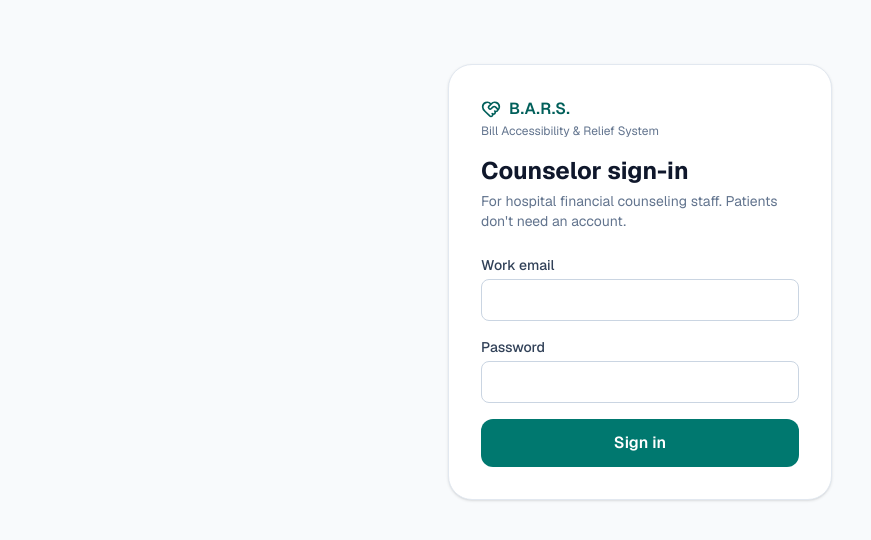
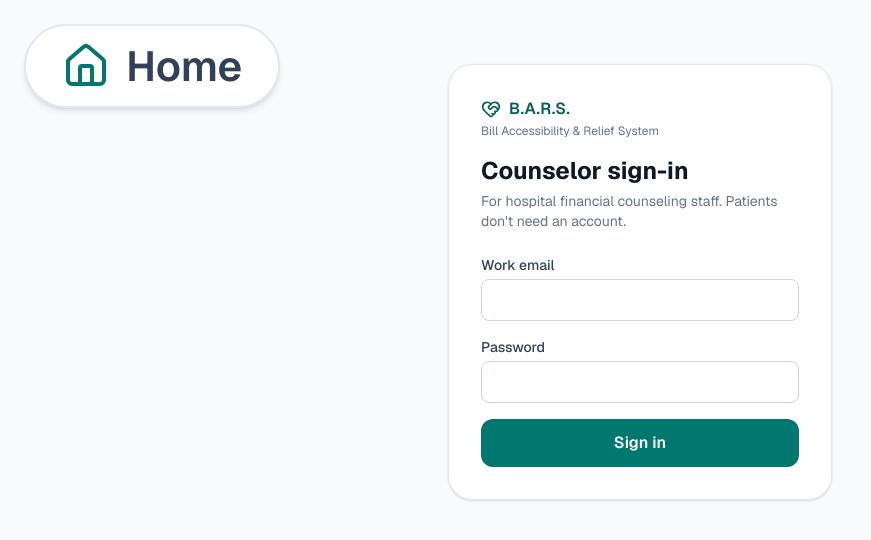
Before and after one commit to Reyansh-Official/B.A.R.S, a Next.js app: page /login in a window 1280 px wide. Shown: the top 540 px of the page, without its empty margins (0-871 px from the left). Built offline with nearby package versions, Linux system fonts and the light colour scheme; no server answers.

Commit message:
Add Home button to every page

```diff
--- a/src/app/layout.tsx
+++ b/src/app/layout.tsx
@@ -1,5 +1,6 @@
 import type { Metadata } from "next";
 import { Geist, Geist_Mono } from "next/font/google";
+import HomeButton from "@/components/HomeButton";
 import "./globals.css";
 
 const geistSans = Geist({
@@ -23,7 +24,10 @@ export default function RootLayout({ children }: LayoutProps<"/">) {
       lang="en"
       className={`${geistSans.variable} ${geistMono.variable} h-full antialiased`}
     >
-      <body className="min-h-full flex flex-col bg-slate-50 text-slate-900">{children}</body>
+      <body className="min-h-full flex flex-col bg-slate-50 text-slate-900">
+        <HomeButton />
+        {children}
+      </body>
     </html>
   );
 }
--- /dev/null
+++ b/src/components/HomeButton.tsx
@@ -0,0 +1,24 @@
+"use client";
+
+import { House } from "lucide-react";
+import Link from "next/link";
+import { usePathname } from "next/navigation";
+
+// On every page but home, top-left. Floats in the margin on wide screens except staff pages, whose wide headers it would cover.
+export default function HomeButton() {
+  const path = usePathname();
+  if (path === "/") return null;
+  const midApplication = /^\/h\/[^/]+$/.test(path);
+  const float = path.startsWith("/admin") || path.startsWith("/counselor") ? "" : "xl:fixed xl:left-6 xl:top-6 xl:m-0";
+  return (
+    <Link
+      href="/"
+      onClick={(e) => {
+        if (midApplication && !confirm("Go to the home page? Answers you haven't sent yet will be lost.")) e.preventDefault();
+      }}
+      className={`z-50 mx-4 mt-4 inline-flex items-center gap-2 self-start rounded-full border-2 border-slate-200 bg-white px-5 py-2 text-[21px] md:gap-4 md:px-9 md:py-4 md:text-[42px] leading-none font-semibold text-slate-700 shadow-md hover:bg-slate-50 hover:text-teal-800 ${float}`}
+    >
+      <House className="h-6 w-6 text-teal-700 md:h-12 md:w-12" aria-hidden /> Home
+    </Link>
+  );
+}
```
